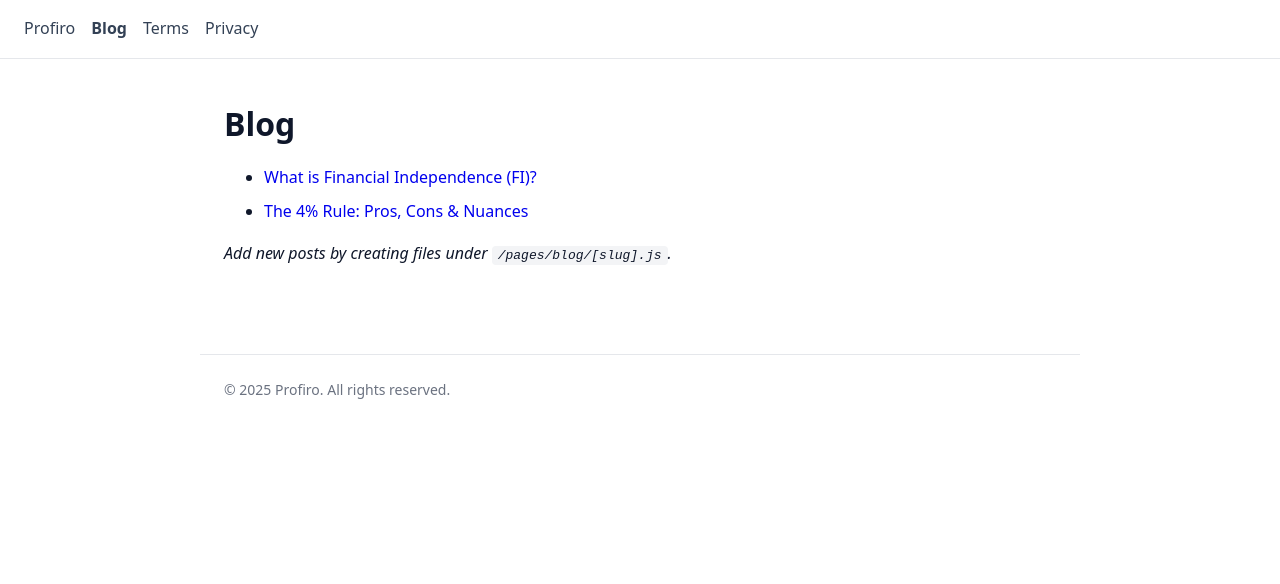
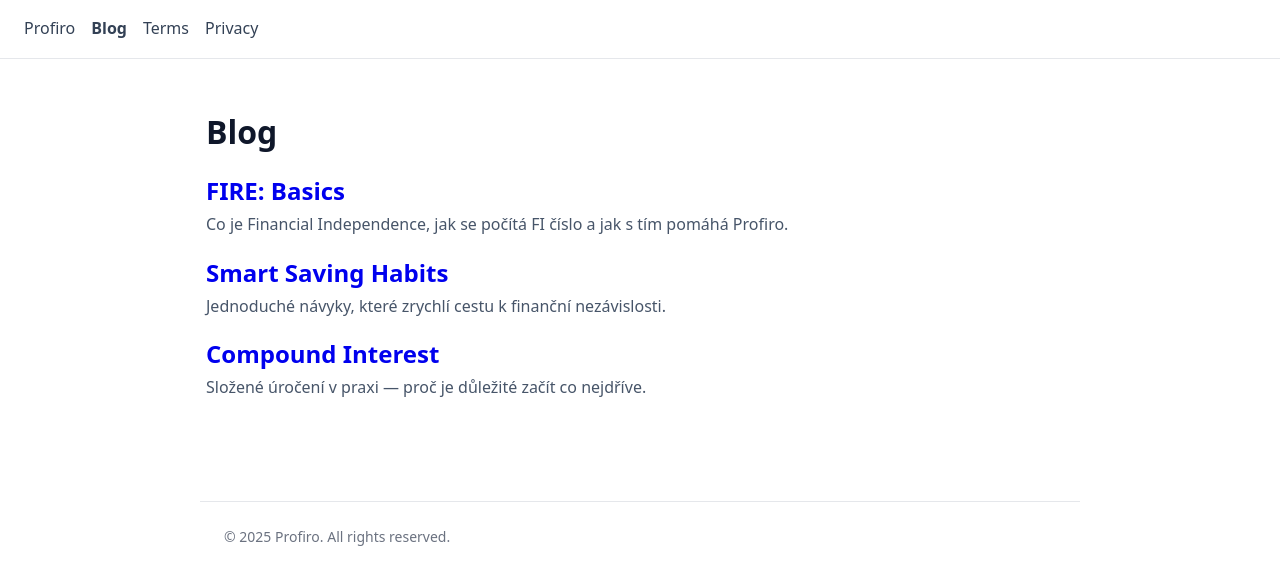
Before and after one commit to SaulGoodman270/profiro-website, a Next.js app: page /blog in a window 1280 px wide. Shown: the top 584 px of the page. Built offline with nearby package versions, Linux system fonts and the light colour scheme.

Commit message:
blog skeleton + placeholders

```diff
--- a/pages/blog/index.js
+++ b/pages/blog/index.js
@@ -1,31 +1,47 @@
-import Head from 'next/head'
-import Link from 'next/link'
-import Nav from '../components/Nav'
+import Head from "next/head";
+import Link from "next/link";
+import Nav from "../components/Nav";
 
-const posts = [
-  { slug: 'what-is-fi', title: 'What is Financial Independence (FI)?' },
-  { slug: '4-percent-rule', title: 'The 4% Rule: Pros, Cons & Nuances' }
-]
-
-export default function Blog() {
+export default function BlogIndex() {
   return (
     <>
       <Head>
         <title>Blog — Profiro</title>
+        <meta name="description" content="Articles about Financial Independence (FIRE), saving, and using Profiro effectively." />
+        <link rel="canonical" href="https://www.profiroapp.com/blog" />
       </Head>
+
       <Nav />
-      <main className="container">
-        <h1>Blog</h1>
-        <ul className="blog-list">
-          {posts.map(p => (
-            <li key={p.slug}><Link href={`/blog/${p.slug}`}>{p.title}</Link></li>
-          ))}
+
+      <main className="container" style={{ maxWidth: 900, margin: "0 auto", padding: "32px 16px", lineHeight: 1.6 }}>
+        <h1 style={{ marginBottom: 24 }}>Blog</h1>
+
+        <ul style={{ listStyle: "none", padding: 0, margin: 0 }}>
+          {/* Tyto položky doplním přesně podle XLIFF */}
+          <li style={{ marginBottom: 20 }}>
+            <h2 style={{ margin: "0 0 6px" }}>
+              <Link href="/blog/fire-basics">FIRE: Basics</Link>
+            </h2>
+            <p style={{ margin: 0, color: "#475569" }}>Co je Financial Independence, jak se počítá FI číslo a jak s tím pomáhá Profiro.</p>
+          </li>
+
+          <li style={{ marginBottom: 20 }}>
+            <h2 style={{ margin: "0 0 6px" }}>
+              <Link href="/blog/smart-saving-habits">Smart Saving Habits</Link>
+            </h2>
+            <p style={{ margin: 0, color: "#475569" }}>Jednoduché návyky, které zrychlí cestu k finanční nezávislosti.</p>
+          </li>
+
+          <li style={{ marginBottom: 20 }}>
+            <h2 style={{ margin: "0 0 6px" }}>
+              <Link href="/blog/compound-interest">Compound Interest</Link>
+            </h2>
+            <p style={{ margin: 0, color: "#475569" }}>Složené úročení v praxi — proč je důležité začít co nejdříve.</p>
+          </li>
         </ul>
-        <p><em>Add new posts by creating files under <code>/pages/blog/[slug].js</code>.</em></p>
       </main>
-      <footer className="footer container">
-        © {new Date().getFullYear()} Profiro. All rights reserved.
-      </footer>
+
+      <footer className="footer container">© {new Date().getFullYear()} Profiro. All rights reserved.</footer>
     </>
-  )
+  );
 }
```
Also changed, not shown: pages/blog/compound-interest.js (added, +24 -0 lines), pages/blog/fire-basics.js (added, +24 -0 lines), pages/blog/smart-saving-habits.js (added, +24 -0 lines).
